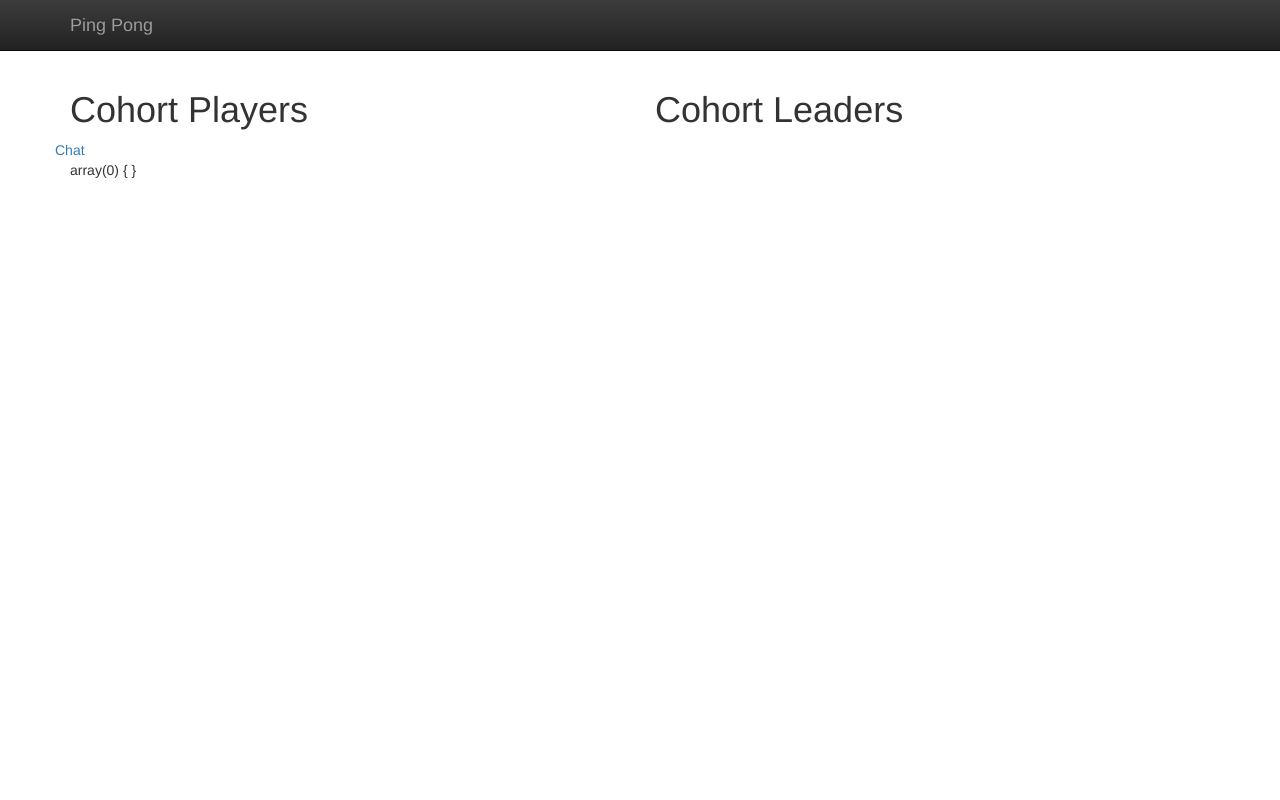
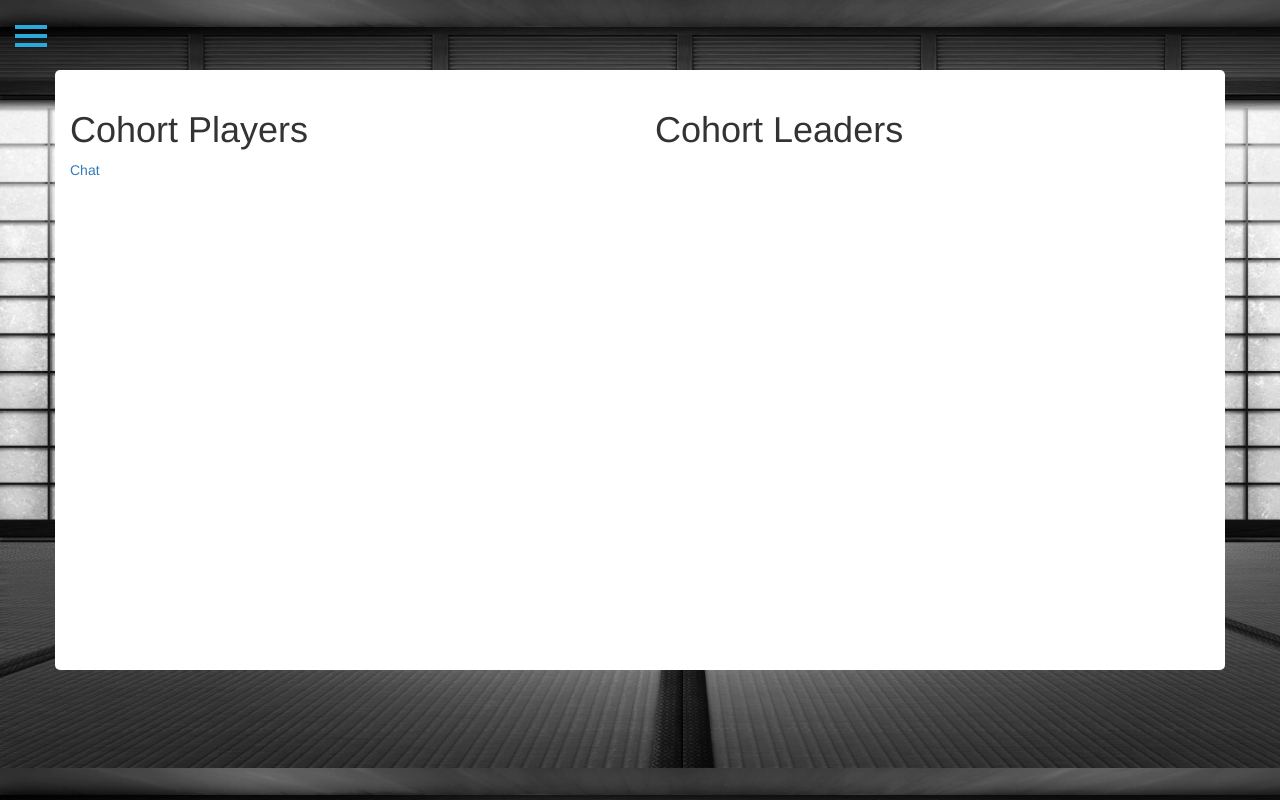
Before and after one commit to eric-nevin/pingPong, a CodeIgniter app: page /index.php/dashboard/display_group_page/1 in a window 1280 px wide. Run offline with CodeIgniter, Linux system fonts and the light colour scheme; data that the repository does not hold is empty; some libraries are stand-ins or nearby versions.

Commit message:
prettified

```diff
--- a/application/controllers/dashboard.php
+++ b/application/controllers/dashboard.php
@@ -39,7 +39,8 @@ class Dashboard extends CI_Controller {
 		$user_info = $this->Dashboards->display_home_users($user_id);
 		$current_group = $this->Dashboards->display_current_group($user_id);
 		$global_score = $this->Dashboards->display_global_score($user_id);
-		$data = array('user_info' => $user_info, 'global_score' => $global_score, 'current_group' => $current_group);
+		$global_ladder = $this->Dashboards->display_global_ladder();
+		$data = array('user_info' => $user_info, 'global_score' => $global_score, 'current_group' => $current_group, 'global_ladder' => $global_ladder);
 		if($id == $user_id){
 			redirect('/home');
 		} else {
@@ -51,7 +52,8 @@ class Dashboard extends CI_Controller {
 		$user_info = $this->Dashboards->display_home_users($opponent_id);
 		$current_group = $this->Dashboards->display_current_group($opponent_id);
 		$global_score = $this->Dashboards->display_global_score($opponent_id);
-		$data = array('user_info' => $user_info, 'global_score' => $global_score, 'current_group' => $current_group);
+		$global_ladder = $this->Dashboards->display_global_ladder();
+		$data = array('user_info' => $user_info, 'global_score' => $global_score, 'current_group' => $current_group, 'global_ladder' => $global_ladder);
 		$this->load->view('game_form', $data);
 	}
 	public function add_potential_game(){
--- a/application/views/group.php
+++ b/application/views/group.php
@@ -1,91 +1,108 @@
 <!DOCTYPE html>
 <html lang='en-US'>
 <head>
+    <title>Ping Pong</title>
+    <script src="https://ajax.googleapis.com/ajax/libs/jquery/2.2.4/jquery.min.js"></script>
     <link rel="stylesheet" href="https://maxcdn.bootstrapcdn.com/bootstrap/3.3.6/css/bootstrap.min.css" integrity="sha384-1q8mTJOASx8j1Au+a5WDVnPi2lkFfwwEAa8hDDdjZlpLegxhjVME1fgjWPGmkzs7" crossorigin="anonymous">
     <link rel="stylesheet" href="https://maxcdn.bootstrapcdn.com/bootstrap/3.3.6/css/bootstrap-theme.min.css" integrity="sha384-fLW2N01lMqjakBkx3l/M9EahuwpSfeNvV63J5ezn3uZzapT0u7EYsXMjQV+0En5r" crossorigin="anonymous">
     <script src="https://maxcdn.bootstrapcdn.com/bootstrap/3.3.6/js/bootstrap.min.js" integrity="sha384-0mSbJDEHialfmuBBQP6A4Qrprq5OVfW37PRR3j5ELqxss1yVqOtnepnHVP9aJ7xS" crossorigin="anonymous"></script>
     <link rel="stylesheet" href="https://maxcdn.bootstrapcdn.com/font-awesome/4.6.1/css/font-awesome.min.css">
-    <title>Friends</title>
-    <style>
-      body,html {
-        height: 100%;
-      }
-      body {
-        padding-top: 50px;
-      }
-      .text-center a {
-        margin-right: 10px;
-        margin-left: 10px;
-        font-size: 20px;
-      }
-      table {
-        width: 90%;
-        border: 3px solid silver;
-      }
-      .table-container {
-        margin-top: 50px;
-      }
-      th {
-        border: 1px solid gray;*/
-      }
-      .th-1 {
-        width: 45%;
-      }
-      .th-2 {
-        width: 35%;
-      }
-      .th-3 {
-        width: 25%;
-      }
-      .th-4 {
-        width: 20%;
-      }
-      .profile{
-        height: 30px;
-        width: 100%;
-        background-color: silver;
-        margin-bottom: 5px;
-        border: 1px solid black;
-        text-align: center;
-      }
-    </style>
+    <link rel="stylesheet" href="/assets/css/home.css">
+    <link rel="stylesheet" href="/assets/css/SideBar.css">
+    <script type="text/javascript">
+      $(document).ready(function () {
+
+        $('[data-toggle="offcanvas"]').click(function () {
+              $('#wrapper').toggleClass('toggled');
+        });
+      });
+
+    </script>
 </head>
 <body>
+<div id="wrapper">
+  <div class="overlay"></div>
+  <!-- Sidebar -->
+  <nav class="navbar navbar-inverse navbar-fixed-top" id="sidebar-wrapper" role="navigation">
+      <ul class="nav sidebar-nav">
+          <li class="sidebar-brand">
+              <a href="#">
+                 Brand
+              </a>
+          </li>
+          <li>
+              <a href="/home">Home</a>
+          </li>
+          <li>
+              <a href="#">About</a>
+          </li>
+          <li>
+              <a href="#">Tournaments</a>
+          </li>
+          <li>
+              <a href="#">Stacks</a>
+          </li>
+          <li class="dropdown">
+            <a href="#" class="dropdown-toggle" data-toggle="dropdown">Works <span class="caret"></span></a>
+            <ul class="dropdown-menu" role="menu">
+              <li class="dropdown-header">Dropdown heading</li>
+              <li><a href="#">Action</a></li>
+              <li><a href="#">Another action</a></li>
+              <li><a href="#">Something else here</a></li>
+              <li><a href="#">Separated link</a></li>
+              <li><a href="#">One more separated link</a></li>
+            </ul>
+          </li>
+          <li>
+              <a href="/notifications">Notifications</a>
+          </li>
+          <li>
+              <a href="#">Contact</a>
+          </li>
+          <li>
+              <a href="/logoff">Logout</a>
+          </li>
+      </ul>
+  </nav>
+  <!-- /#sidebar-wrapper -->
 
-    <div class="navbar navbar-inverse navbar-fixed-top">
-      <div class="container">
-        <div class="navbar-header">
-          <button type="button" class="navbar-toggle" data-toggle="collapse" data-target=".navbar-collapse">
-            <span class="icon-bar"></span>
-            <span class="icon-bar"></span>
-            <span class="icon-bar"></span>
+  <!-- Page Content -->
+  <div id="page-content-wrapper">
+      <button type="button" class="hamburger is-closed" data-toggle="offcanvas">
+          <span class="hamb-top"></span>
+          <span class="hamb-middle"></span>
+          <span class="hamb-bottom"></span>
       </button>
-          <a class="navbar-brand" href="/home">Ping Pong</a>
-        </div>
-      </div>
-    </div>
 
-    <div class='container'>
+
+
+    <div class='container' id="groupback">  <!-- center of webpage info -->
        <div class="row">
             <h2><?= $group_info['stack']. " ".$group_info['start_date']; ?></h2>
         </div>
+
         <div class="row">
             <div class="col-xs-6">
                 <h1>Cohort Players</h1>
                 <?php foreach($group_users as $values){ ?>
-            <a href="/view_profile/<?= $values['id']; ?>"><div class="profile"><?= $values['username']; ?></div></a>
+                    <a href="/view_profile/<?= $values['id']; ?>"><?= $values['username']; ?></a><br>
                 <?php } ?>
             </div>
+
             <div class="col-xs-6">
                 <h1>Cohort Leaders</h1>
             <?php foreach($group_ladder as $values){ ?>
-          <a href="/view_profile/<?= $values['id']; ?>"><div class="profile"><?= $values['rank']. " " .$values['username']; ?></div></a>
+                <a href="/view_profile/<?= $values['id']; ?>"><?= $values['rank']. " " .$values['username']; ?></a><br>
             <?php } ?>
             </div>
+        </div>
         <a href="/chat/<?= $group_info['id']; ?>">Chat</a>
-      </div>
-      <?php var_dump($group_info); ?>
+    </div> <!-- end of container -->
+  </div> <!-- #page-content-wrapper -->
+
+
 
   </div>
+       <!-- /#wrapper -->
 </body>
 </html>
--- a/assets/css/home.css
+++ b/assets/css/home.css
@@ -17,3 +17,8 @@ body{
     top:0px;
 
 }
+#groupback {
+	background: white;
+	border-radius: 5px;
+	height: 600px;
+}
```
Also changed, not shown: application/views/game_form.php (+114 -79 lines), application/views/other_users.php (+97 -58 lines). Lines whose indentation alone changed are shown as unchanged.
